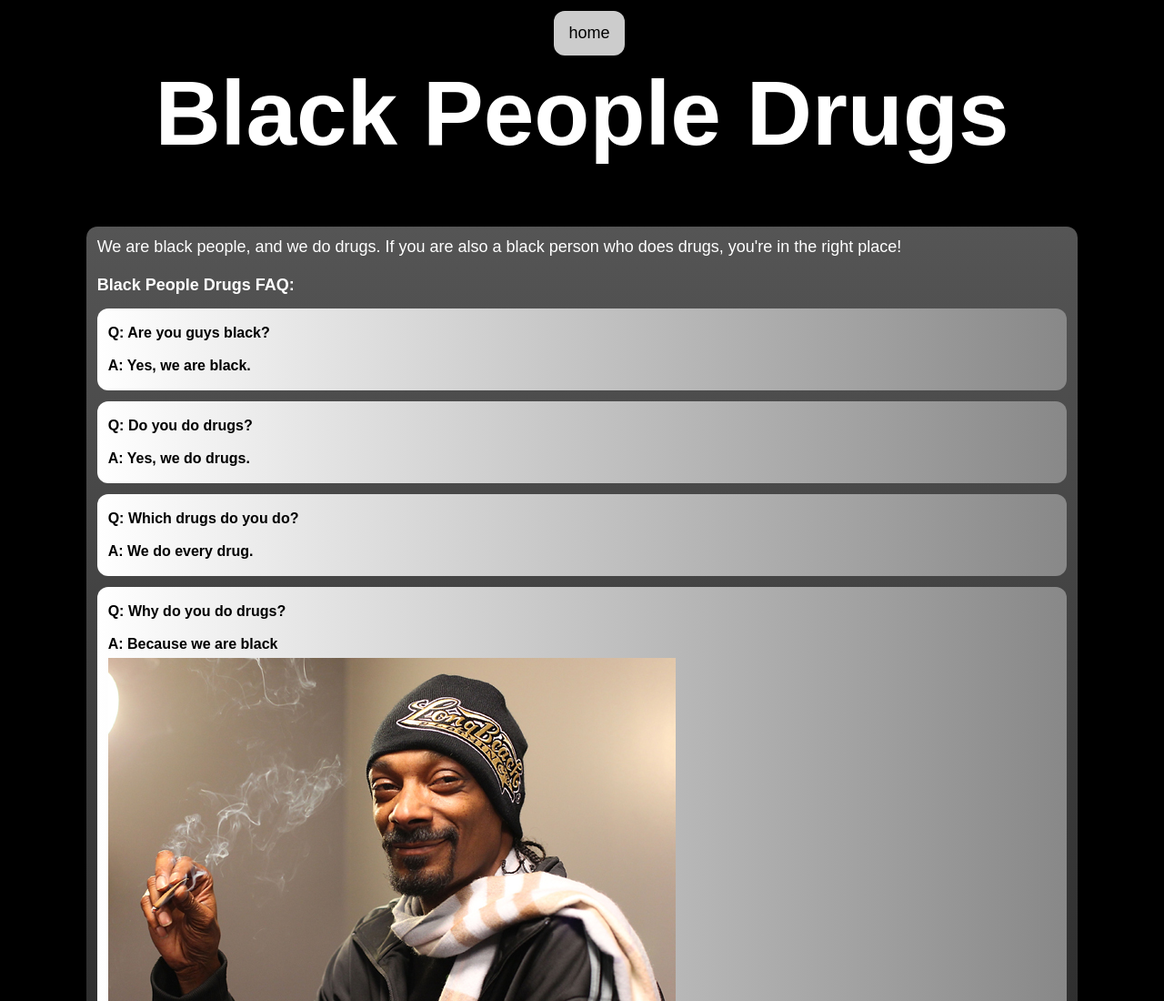
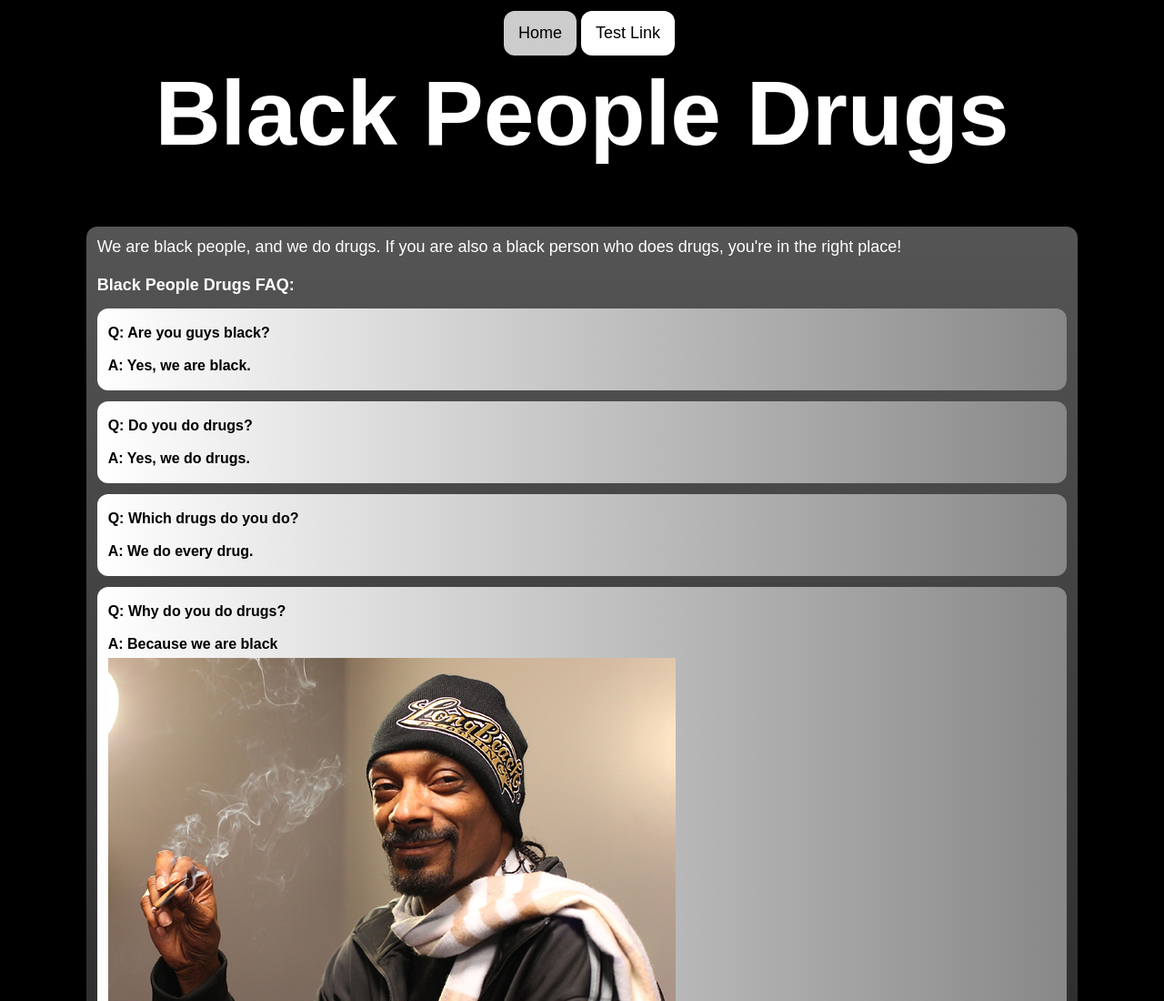
Before and after one commit to bigoldbojo/blackpeopledrugs, a plain HTML site: page index.html in a window 1280 px wide. Shown: the top 1100 px of the page at 91% size. Drawn offline with Linux system fonts and the light colour scheme.

Commit message:
Update index.html

```diff
--- a/index.html
+++ b/index.html
@@ -31,16 +31,16 @@
             <nav id="navigation">
 				<ul>
 					<li>
-						<a class="active" href="/">
-							home
+						<a class="active" href="/blackpeopledrugs/">
+							Home
 						</a>
 					</li>
-					<!--<li>
-						<a href="/drugs">
-							drugs
+					<li>
+						<a href="/blackpeopledrugs/">
+							Test Link
 						</a>
 					</li>
-                    <li>
+                    <!--<li>
                         <a href="/amogus">
                             amogus (SUS Warning!!!)
                         </a>
```
